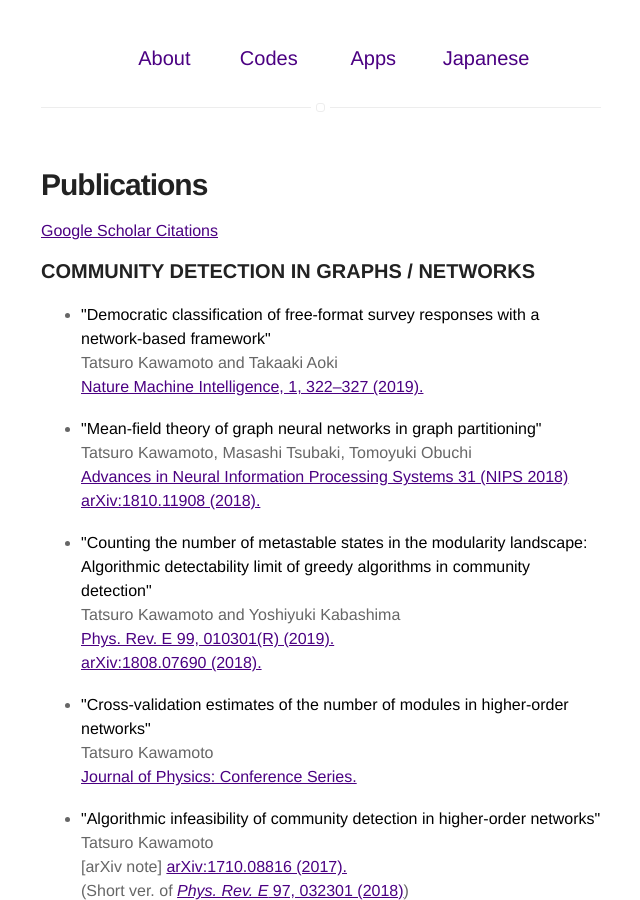
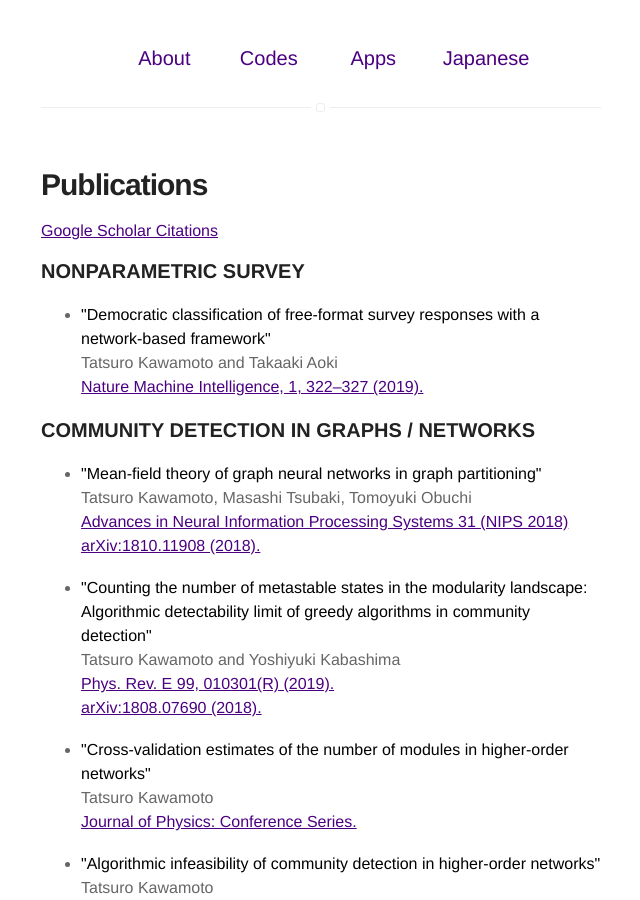
Before and after one commit to tatsuro-kawamoto/tatsuro-kawamoto.github.io, a Jekyll site: the page built from index.html, in a window 1280 px wide and 900 px high, scrolled down 447 px. Shown: the whole window, without its empty margins (319-959 px from the left). Built offline with Jekyll 4.4.1, drawn with Linux system fonts in a browser that asks for light colours.

Commit message:
Update index.html

```diff
--- a/index.html
+++ b/index.html
@@ -6,14 +6,17 @@ title: Home
 <section class="list">
 <h1>Publications</h1>
 <a href="https://scholar.google.com/citations?user=G1cXfg4AAAAJ&hl=ja">Google Scholar Citations</a>
-<h3>COMMUNITY DETECTION IN GRAPHS / NETWORKS</h3>
+<h3>NONPARAMETRIC SURVEY</h3>
 <ul>
   <li>
     <strong>"Democratic classification of free-format survey responses with a network-based framework"</strong><br />
     Tatsuro Kawamoto and Takaaki Aoki<br />
     <a href="https://www.nature.com/articles/s42256-019-0071-y" target="_blank">Nature Machine Intelligence, 1, 322–327 (2019).</a>
   </li>
-  <br />
+</ul>
+
+<h3>COMMUNITY DETECTION IN GRAPHS / NETWORKS</h3>
+<ul>
   <li>
     <strong>"Mean-field theory of graph neural networks in graph partitioning"</strong><br />
     Tatsuro Kawamoto, Masashi Tsubaki, Tomoyuki Obuchi<br />
```
